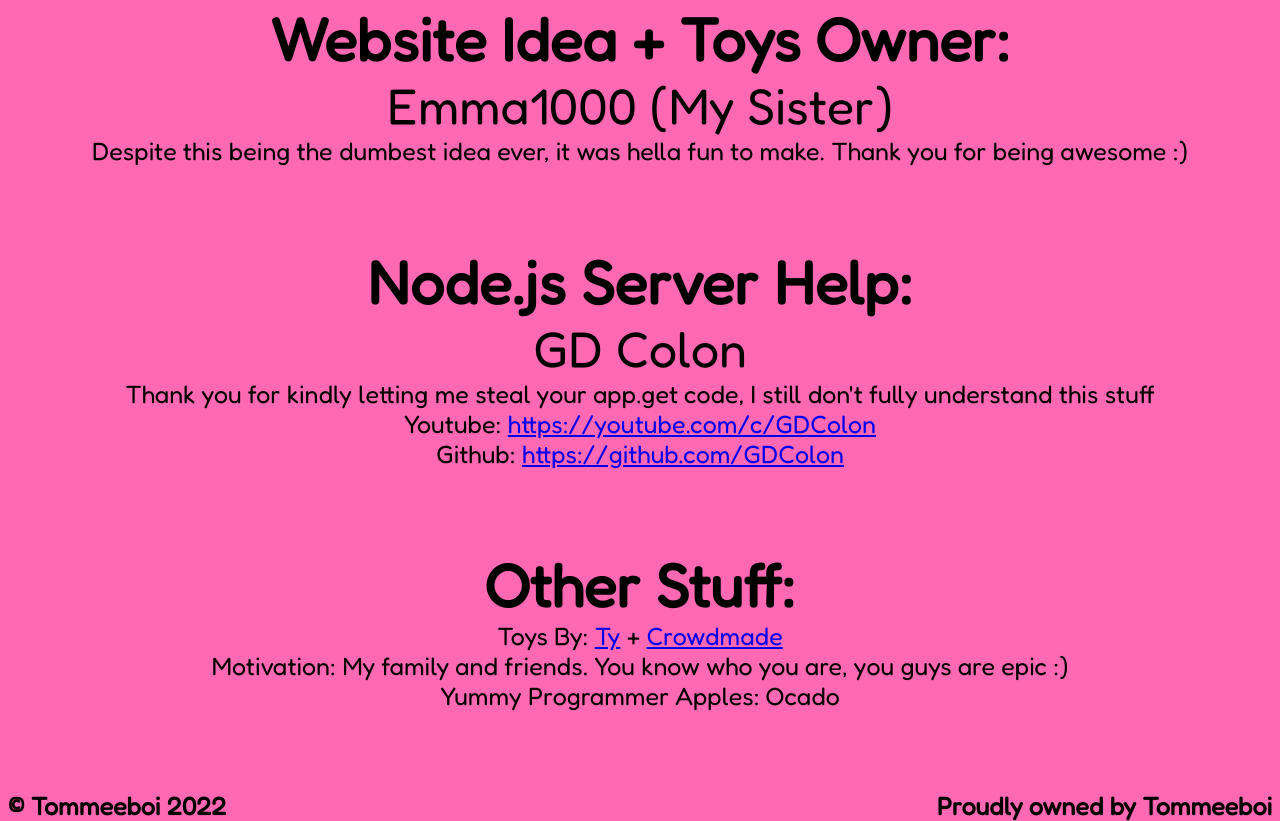
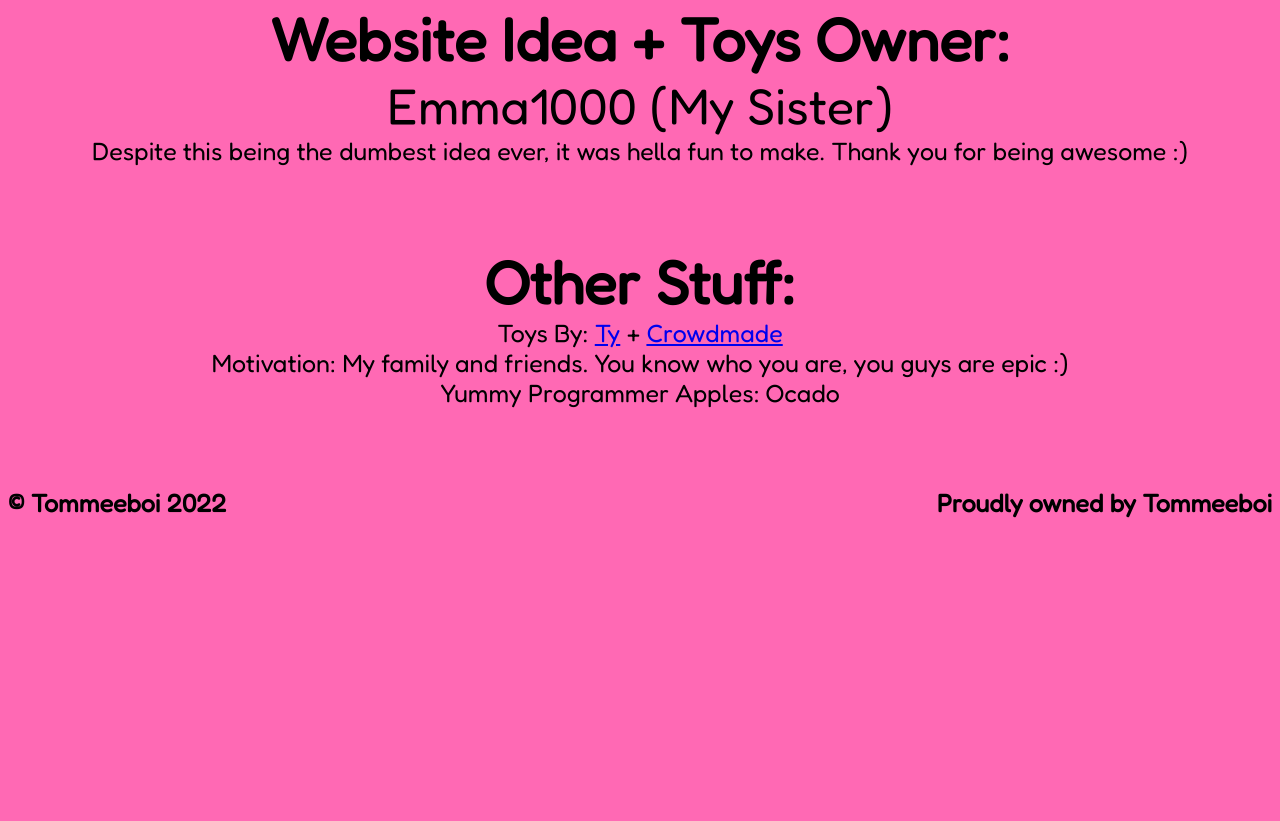
Before and after one commit to Tommeeboi/CatClub, a website: page public/html/credits.html in a window 1280 px wide. Shown: the part 711-1532 px from the top of the page. After the commit the page ends 1229 px from the top, so only its background shows below. Drawn offline with Linux system fonts and the light colour scheme.

Commit message:
updated credits

```diff
--- a/public/html/credits.html
+++ b/public/html/credits.html
@@ -39,19 +39,6 @@
     <br>
     <br>
     <br>
-    <div class="thirty">Node.js Server Help:</div>
-    <div class="mem">GD Colon</div>
-    <div class="small percent">
-        Thank you for kindly letting me steal your app.get code, I still don't fully understand this stuff
-        <br>
-        Youtube: <a href="https://youtube.com/c/GDColon" target="_blank" rel="noopener">https://youtube.com/c/GDColon</a>
-        <br>
-        Github: <a href="https://github.com/GDColon" target="_blank" rel="noopener">https://github.com/GDColon</a>
-    </div>
-    <br>
-    <br>
-    <br>
-    <br>
     <div class="thirty">Other Stuff:</div>
     <div class="small percent">
         Toys By: <a href="/ty" target="_blank" rel="noopener" title="do not click this. i'm warning you. SERIOUSLY. DO NOT">Ty</a> + <a href="https://crowdmade.com" target="_blank" rel="noopener">Crowdmade</a>
```
